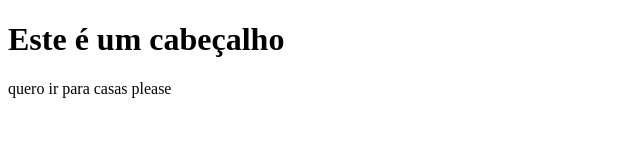
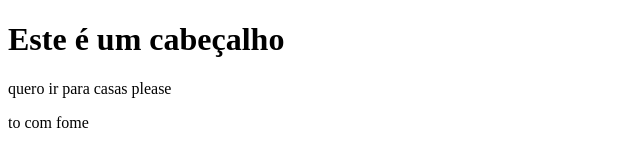
Before and after one commit to Rafaelam10/rafa, a plain HTML site: page index.html in a window 1280 px wide. Shown: the full height of the page, 0-640 px from the left. Drawn offline with Linux system fonts and the light colour scheme.

Commit message:
terceira versao

```diff
--- a/index.html
+++ b/index.html
@@ -3,4 +3,5 @@
 <body>
 <h1>Este é um cabeçalho</h1>
 <p> quero ir para casas please </p>
+<p>to com fome </p>
 </body> </html>
```
